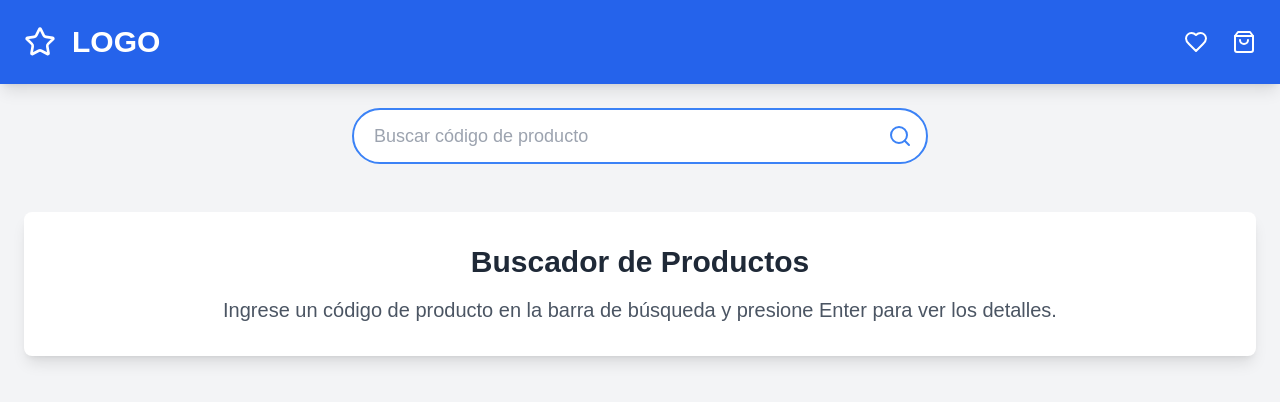
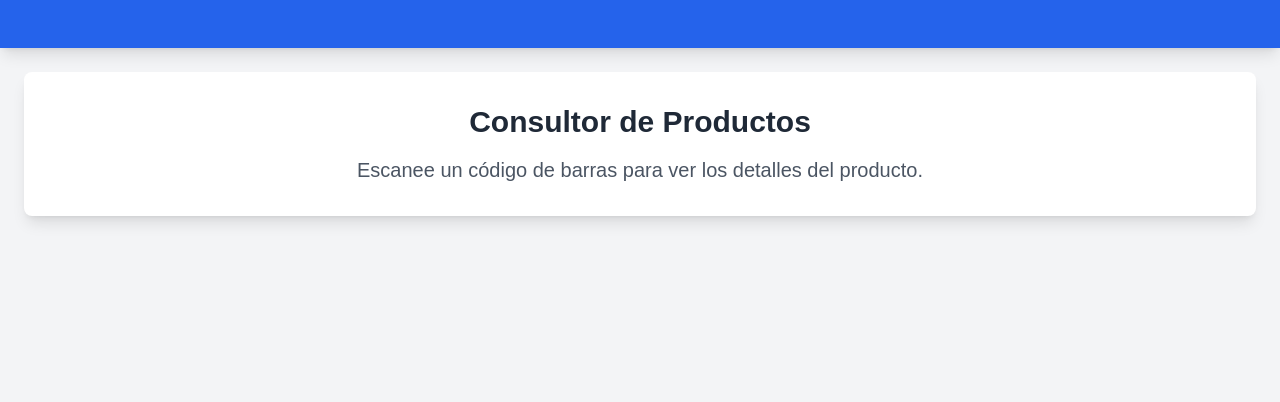
Before and after one commit to AngelOyola22/LectorBarra, a Next.js app: page / in a window 1280 px wide. Shown: the top 402 px of the page. Built offline with nearby package versions, Linux system fonts and the light colour scheme.

Commit message:
url commit

```diff
--- a/app/page.tsx
+++ b/app/page.tsx
@@ -1,8 +1,8 @@
 "use client"
 
-import { useState, useEffect } from 'react'
+import { useState, useEffect, useCallback, useRef } from 'react'
 import Image from 'next/image'
-import { Star, Heart, ShoppingBag, Search, Image as ImageIcon } from 'lucide-react'
+import { Image as ImageIcon } from 'lucide-react'
 import { useQuery, QueryClient, QueryClientProvider } from 'react-query'
 import axios from 'axios'
 import dynamic from 'next/dynamic'
@@ -87,70 +87,104 @@ const fetchProduct = async (genericstring: string): Promise<ApiResponse> => {
 }
 
 function BuscadorProductos() {
-  const [searchCode, setSearchCode] = useState('')
+  const [barcode, setBarcode] = useState('')
+  const [displayedBarcode, setDisplayedBarcode] = useState('')
   const [isClient, setIsClient] = useState(false)
+  const [hasSearched, setHasSearched] = useState(false)
+  const barcodeBufferRef = useRef('')
+  const lastKeyPressTimeRef = useRef(0)
+
   const { data, refetch, isLoading, isError } = useQuery<ApiResponse, Error>(
-    ['product', searchCode],
-    () => fetchProduct(searchCode),
-    { enabled: false }
+    ['product', barcode],
+    () => fetchProduct(barcode),
+    {
+      enabled: false,
+      retry: false,
+    }
   )
+
+  const handleSearch = useCallback((code: string) => {
+    if (code && code.trim() !== '') {
+      const trimmedCode = code.trim()
+      console.log('Iniciando búsqueda para el código:', trimmedCode);
+      setBarcode(trimmedCode)
+      setDisplayedBarcode(trimmedCode)
+      setHasSearched(true)
+    } else {
+      console.log('Intento de búsqueda con código vacío, ignorando.');
+    }
+  }, [])
+
+  useEffect(() => {
+    if (barcode) {
+      refetch()
+    }
+  }, [barcode, refetch])
 
   useEffect(() => {
     setIsClient(true)
-  }, [])
 
-  const handleSearch = (e: React.FormEvent) => {
-    e.preventDefault()
-    refetch()
+    const handleKeyDown = (event: KeyboardEvent) => {
+      const currentTime = new Date().getTime()
+
+      if (event.key === 'Enter') {
+        console.log('Enter presionado. Buffer actual:', barcodeBufferRef.current);
+        if (barcodeBufferRef.current && barcodeBufferRef.current.trim() !== '') {
+          handleSearch(barcodeBufferRef.current)
+          barcodeBufferRef.current = ''
+        } else {
+          console.log('Buffer vacío al presionar Enter, ignorando.');
+        }
+      } else if (event.key.length === 1) { // Solo capturar caracteres imprimibles
+        if (currentTime - lastKeyPressTimeRef.current > 100) {
+          // Si ha pasado más de 100ms desde la última tecla, reiniciar el buffer
+          barcodeBufferRef.current = ''
+        }
+        barcodeBufferRef.current += event.key
+        console.log('Buffer actualizado:', barcodeBufferRef.current);
       }
 
+      lastKeyPressTimeRef.current = currentTime
+    }
+
+    window.addEventListener('keydown', handleKeyDown)
+    return () => {
+      window.removeEventListener('keydown', handleKeyDown)
+    }
+  }, [handleSearch])
+
   const product = data?.Results[0]
+  const productNotFound = hasSearched && (!product || !product.Nombre)
 
   return (
     <div className="min-h-screen bg-gray-100">
-      <header className="bg-blue-600 text-white p-6 shadow-lg">
-        <div className="container mx-auto flex justify-between items-center">
-          <div className="flex items-center space-x-4">
-            <Star className="w-8 h-8" />
-            <h1 className="text-3xl font-bold">LOGO</h1>
-          </div>
-          <div className="flex items-center space-x-6">
-            <Heart className="w-6 h-6 hover:text-pink-300 transition-colors duration-200" />
-            <ShoppingBag className="w-6 h-6 hover:text-yellow-300 transition-colors duration-200" />
-          </div>
-        </div>
+      <header className="bg-blue-600 p-6 shadow-lg">
+        {/* Barra azul superior vacía */}
       </header>
 
       {isClient ? (
       <div className="container mx-auto p-6">
-        <form onSubmit={handleSearch} className="relative max-w-xl mx-auto mb-12">
-          <input
-            type="text"
-            placeholder="Buscar código de producto"
-            className="w-full pl-5 pr-12 py-3 rounded-full text-lg text-gray-700 border-2 border-blue-500 focus:outline-none focus:border-blue-700 focus:ring-2 focus:ring-blue-200 transition-all duration-200"
-            value={searchCode}
-            onChange={(e) => setSearchCode(e.target.value)}
-          />
-          <button type="submit" className="absolute right-4 top-1/2 transform -translate-y-1/2 text-blue-500 hover:text-blue-700 transition-colors duration-200">
-            <Search className="w-6 h-6" />
-          </button>
-        </form>
-
         <main>
           {isLoading && <div className="text-center text-2xl text-gray-600">Cargando...</div>}
           {isError && <div className="text-center text-2xl text-red-600">Error al buscar el producto</div>}
-          {product ? (
-            <div className="bg-white rounded-lg shadow-lg p-8">
+          {productNotFound && (
+            <div className="bg-yellow-100 border-l-4 border-yellow-500 text-yellow-700 p-4 mb-4" role="alert">
+              <p className="font-bold">Producto no encontrado</p>
+              <p>Por favor, intente escanear otro código de barras.</p>
+            </div>
+          )}
+          {product && product.Nombre ? (
+            <div className="bg-white rounded-lg shadow-lg p-8 mb-8">
               <div className="grid grid-cols-1 md:grid-cols-2 gap-12">
                 <div className="flex flex-col items-center justify-center">
                   <div className="relative w-full h-80 mb-6 flex items-center justify-center">
                     <div className="relative w-64 h-64 bg-gray-200 rounded-lg flex items-center justify-center overflow-hidden">
                       {product.Foto ? (
                         <Image
-                          //src={`./graficos/${product.Foto}`}
-                          src ={"./graficos/04dsc5.jpg"}
+                          src={`http://192.168.100.88:8081/images/${product.Foto}`}
                           alt={product.Nombre}
-                          layout="fill"
+                          width={256}
+                          height={256}
                           objectFit="contain"
                         />
                       ) : (
@@ -158,15 +192,17 @@ function BuscadorProductos() {
                       )}
                     </div>
                   </div>
+                  {displayedBarcode && (
                     <div className="w-full bg-gray-100 p-4 rounded-lg flex justify-center">
                       <Barcode
-                      value={product.Codigo}
+                        value={displayedBarcode}
                         width={1.5}
                         height={80}
                         fontSize={14}
                         background="#f3f4f6"
                       />
                     </div>
+                  )}
                 </div>
                 <div className="flex flex-col justify-between h-full">
                   <div>
@@ -194,8 +230,8 @@ function BuscadorProductos() {
             </div>
           ) : (
             <div className="bg-white rounded-lg shadow-lg p-8 text-center">
-              <h2 className="text-3xl font-bold mb-4 text-gray-800">Buscador de Productos</h2>
-              <p className="text-xl text-gray-600">Ingrese un código de producto en la barra de búsqueda y presione Enter para ver los detalles.</p>
+              <h2 className="text-3xl font-bold mb-4 text-gray-800">Consultor de Productos</h2>
+              <p className="text-xl text-gray-600">Escanee un código de barras para ver los detalles del producto.</p>
             </div>
           )}
         </main>
--- a/next.config.ts
+++ b/next.config.ts
@@ -1,10 +1,14 @@
 /** @type {import('next').NextConfig} */
 const nextConfig = {
+  reactStrictMode: true,
+  images: {
+    domains: ['192.168.100.88'],
+  },
   async rewrites() {
     return [
       {
         source: '/api/:path*',
-        destination: 'https://201.183.9.59:9002/api/:path*',
+        destination: 'http://192.168.100.88:8081/api/:path*',
       },
     ];
   },
```
Lines whose indentation alone changed are shown as unchanged.
